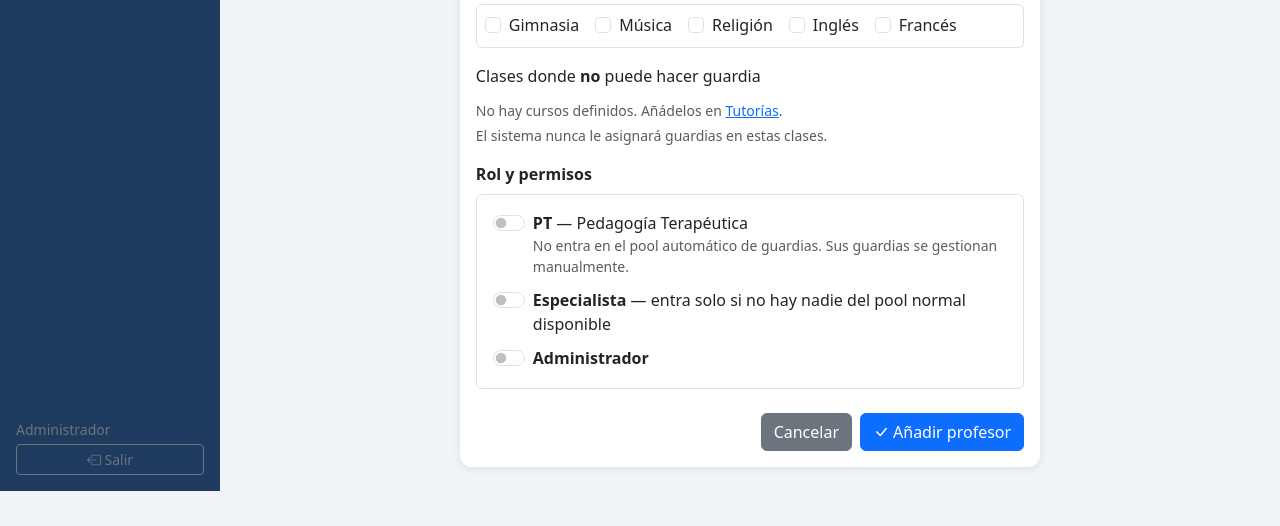
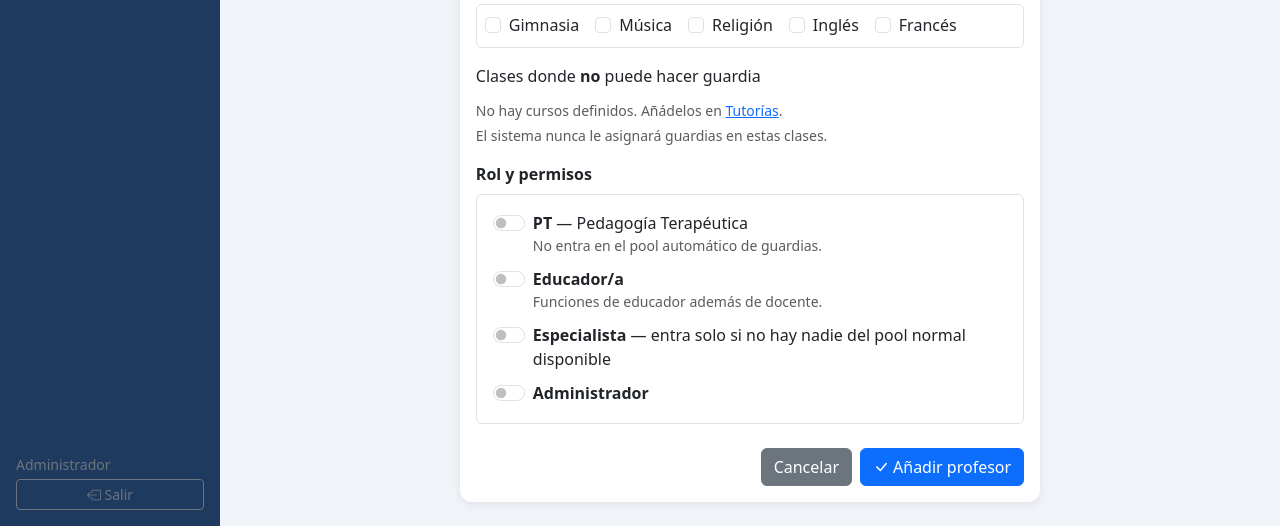
Before and after one commit to gajajaja010/guardias-colegio, a Flask app: page /profesores/nuevo in a window 1280 px wide. Shown: the part 793-1319 px from the top of the page. Before the commit the page ends 1284 px from the top, so only its background shows below. Run offline with Flask 3, Linux system fonts and the light colour scheme; a user stored in the database is signed in.

Commit message:
Añadir rol Educador y horas por rol (PT/Educador)
- Nuevo campo es_educador y horas_pt, horas_educador en Profesor
- En formulario: al marcar PT o Educador aparece campo de horas dedicadas a ese rol
- Migraciones para las nuevas columnas

```diff
--- a/app.py
+++ b/app.py
@@ -69,6 +69,7 @@ class Profesor(UserMixin, db.Model):
     es_admin = db.Column(db.Boolean, default=False)
     es_especialista = db.Column(db.Boolean, default=False)
     es_pt = db.Column(db.Boolean, default=False)
+    es_educador = db.Column(db.Boolean, default=False)
     activo = db.Column(db.Boolean, default=True)
     de_baja = db.Column(db.Boolean, default=False)
     fecha_baja = db.Column(db.Date)
@@ -77,6 +78,8 @@ class Profesor(UserMixin, db.Model):
     horas_trabajo_personal = db.Column(db.Integer, default=0)
     horas_libres = db.Column(db.Integer, default=0)
     horas_lectivas = db.Column(db.Integer, default=0)
+    horas_pt = db.Column(db.Float, default=0)
+    horas_educador = db.Column(db.Float, default=0)
     materias_especiales = db.Column(db.Text, default='[]')  # JSON: ["Inglés", "Música", ...]
     creado = db.Column(db.DateTime, default=datetime.utcnow)
 
@@ -530,9 +533,12 @@ def nuevo_profesor():
             es_admin=bool(request.form.get('es_admin')),
             es_especialista=bool(request.form.get('es_especialista')),
             es_pt=bool(request.form.get('es_pt')),
+            es_educador=bool(request.form.get('es_educador')),
             horas_trabajo_personal=int(request.form.get('horas_trabajo_personal', 0) or 0),
             horas_libres=int(request.form.get('horas_libres', 0) or 0),
             horas_lectivas=int(request.form.get('horas_lectivas', 0) or 0),
+            horas_pt=float(request.form.get('horas_pt', 0) or 0),
+            horas_educador=float(request.form.get('horas_educador', 0) or 0),
             materias_especiales=json.dumps(request.form.getlist('materias_especiales')),
         )
         db.session.add(p)
@@ -626,11 +632,14 @@ def editar_profesor(id):
         p.aulas_bloqueadas = json.dumps(request.form.getlist('aulas_bloqueadas'))
         p.horas_libres = int(request.form.get('horas_libres', 0) or 0)
         p.horas_lectivas = int(request.form.get('horas_lectivas', 0) or 0)
+        p.horas_pt = float(request.form.get('horas_pt', 0) or 0)
+        p.horas_educador = float(request.form.get('horas_educador', 0) or 0)
         p.materias_especiales = json.dumps(request.form.getlist('materias_especiales'))
         if current_user.es_admin:
             p.es_admin = bool(request.form.get('es_admin'))
             p.es_especialista = bool(request.form.get('es_especialista'))
             p.es_pt = bool(request.form.get('es_pt'))
+            p.es_educador = bool(request.form.get('es_educador'))
         nueva_pass = request.form.get('password', '').strip()
         if nueva_pass:
             p.password_hash = hash_password(nueva_pass)
@@ -2136,6 +2145,9 @@ def init_db():
         'ALTER TABLE regla_horario ADD COLUMN curso_id_regla INTEGER REFERENCES curso(id)',
         'ALTER TABLE profesor ADD COLUMN horas_libres INTEGER DEFAULT 0',
         'ALTER TABLE profesor ADD COLUMN horas_lectivas INTEGER DEFAULT 0',
+        'ALTER TABLE profesor ADD COLUMN es_educador BOOLEAN DEFAULT FALSE',
+        'ALTER TABLE profesor ADD COLUMN horas_pt REAL DEFAULT 0',
+        'ALTER TABLE profesor ADD COLUMN horas_educador REAL DEFAULT 0',
     ]
     for sql in migrations:
         try:
--- a/templates/form_profesor.html
+++ b/templates/form_profesor.html
@@ -166,13 +166,41 @@
           <div class="mb-3">
             <label class="form-label fw-semibold">Rol y permisos</label>
             <div class="border rounded p-3 d-flex flex-column gap-2">
-              <div class="form-check form-switch">
-                <input class="form-check-input" type="checkbox" name="es_pt" id="esPT"
-                  {{ 'checked' if profesor and profesor.es_pt }}>
-                <label class="form-check-label" for="esPT">
-                  <strong>PT</strong> — Pedagogía Terapéutica
-                  <small class="text-muted d-block">No entra en el pool automático de guardias. Sus guardias se gestionan manualmente.</small>
-                </label>
+              <div>
+                <div class="form-check form-switch">
+                  <input class="form-check-input" type="checkbox" name="es_pt" id="esPT"
+                    {{ 'checked' if profesor and profesor.es_pt }}
+                    onchange="document.getElementById('horasPTRow').style.display=this.checked?'flex':'none'">
+                  <label class="form-check-label" for="esPT">
+                    <strong>PT</strong> — Pedagogía Terapéutica
+                    <small class="text-muted d-block">No entra en el pool automático de guardias.</small>
+                  </label>
+                </div>
+                <div id="horasPTRow" class="d-flex align-items-center gap-2 mt-1 ms-4"
+                  style="display:{{ 'flex' if profesor and profesor.es_pt else 'none' }}!important">
+                  <label class="text-muted small mb-0">Horas PT/semana:</label>
+                  <input type="number" name="horas_pt" class="form-control form-control-sm"
+                    style="width:90px" min="0" max="40" step="0.5"
+                    value="{{ profesor.horas_pt if profesor else 0 }}">
+                </div>
+              </div>
+              <div>
+                <div class="form-check form-switch">
+                  <input class="form-check-input" type="checkbox" name="es_educador" id="esEducador"
+                    {{ 'checked' if profesor and profesor.es_educador }}
+                    onchange="document.getElementById('horasEducadorRow').style.display=this.checked?'flex':'none'">
+                  <label class="form-check-label" for="esEducador">
+                    <strong>Educador/a</strong>
+                    <small class="text-muted d-block">Funciones de educador además de docente.</small>
+                  </label>
+                </div>
+                <div id="horasEducadorRow" class="d-flex align-items-center gap-2 mt-1 ms-4"
+                  style="display:{{ 'flex' if profesor and profesor.es_educador else 'none' }}!important">
+                  <label class="text-muted small mb-0">Horas educador/semana:</label>
+                  <input type="number" name="horas_educador" class="form-control form-control-sm"
+                    style="width:90px" min="0" max="40" step="0.5"
+                    value="{{ profesor.horas_educador if profesor else 0 }}">
+                </div>
               </div>
               <div class="form-check form-switch">
                 <input class="form-check-input" type="checkbox" name="es_especialista" id="especialista"
```
